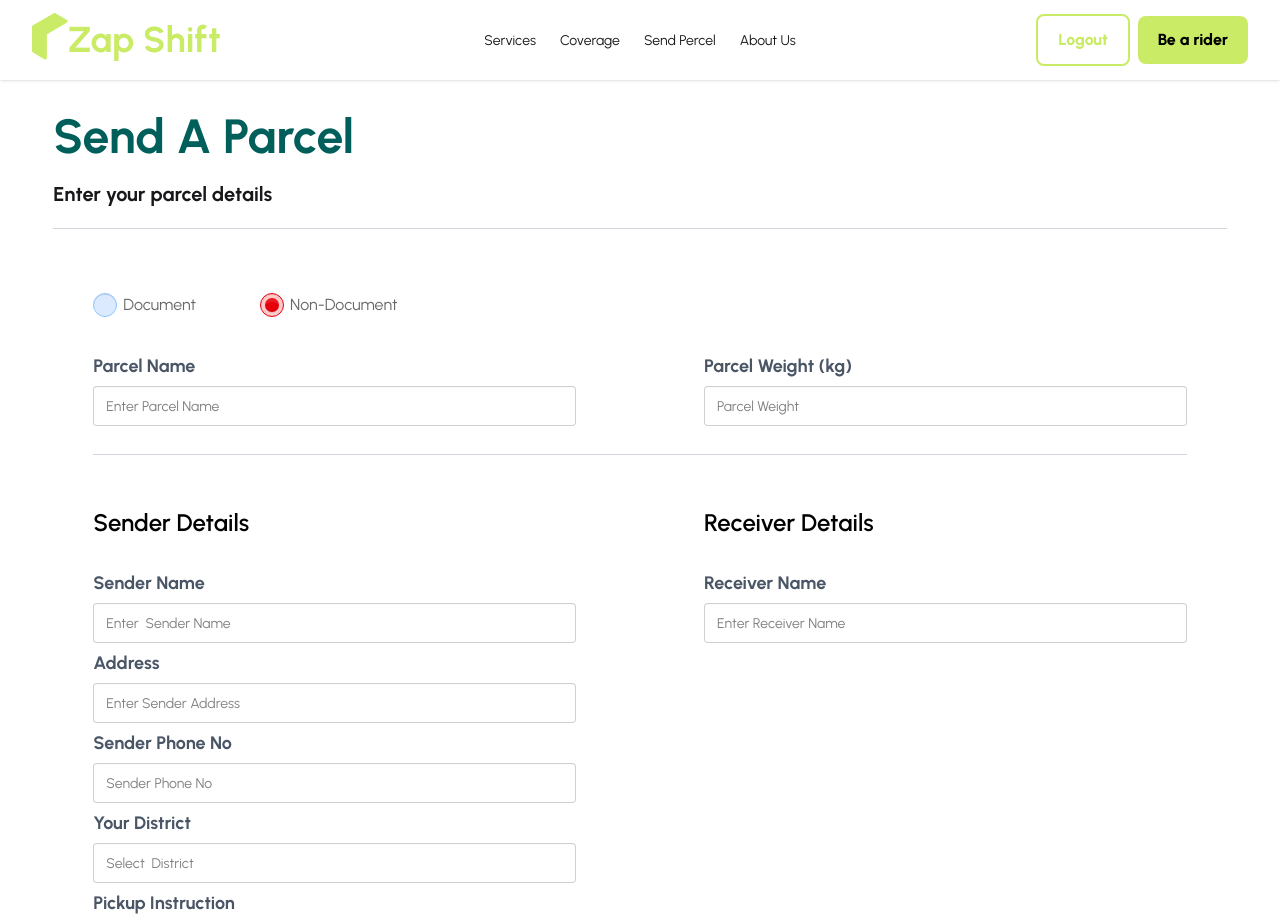
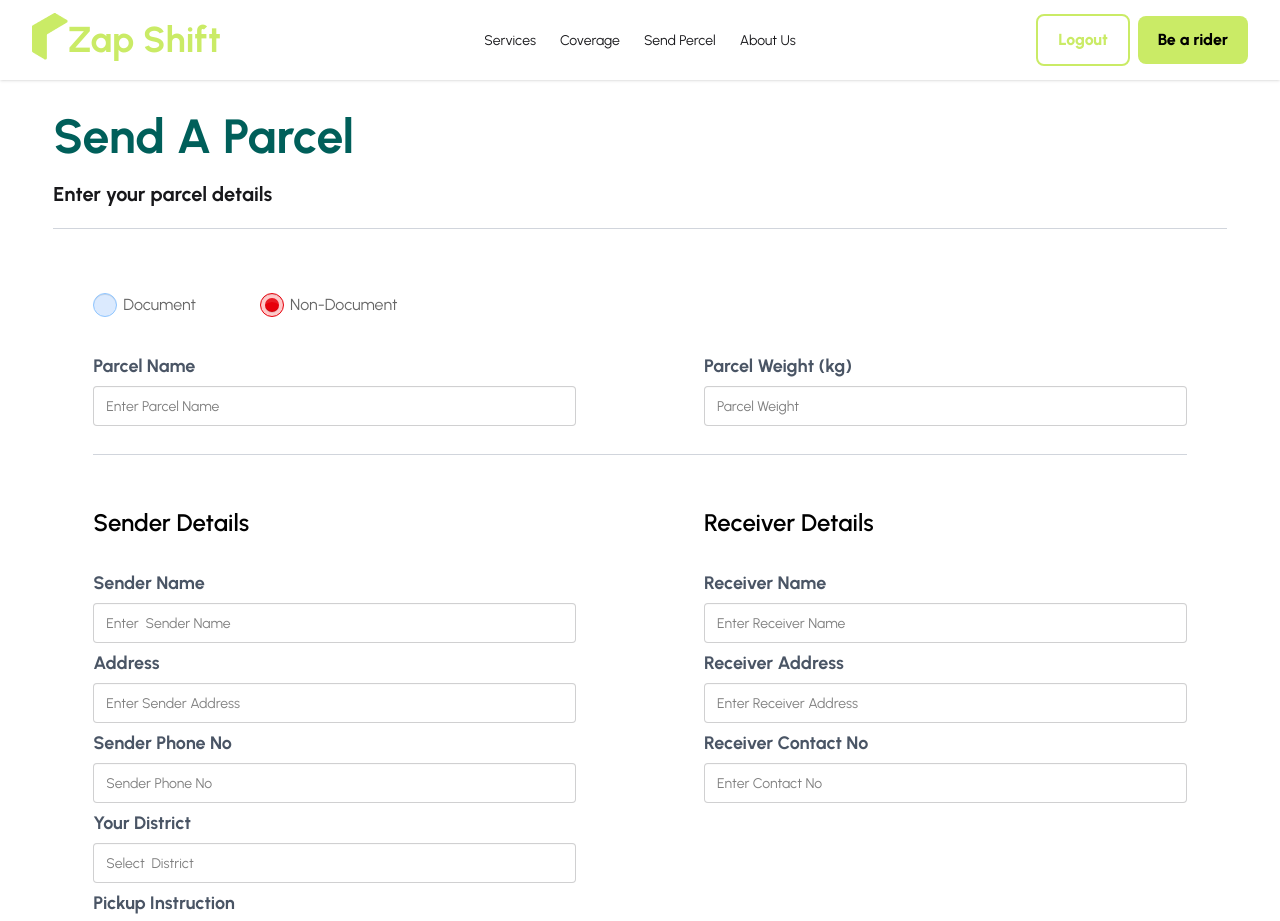
Before and after one commit to rimpakasundi07/Zap-Shift-Client, a React (Vite) app: page /send-percel in a window 1280 px wide. Shown: the top 921 px of the page. Built offline with nearby package versions, Linux system fonts and the light colour scheme; no server answers; sample sign-in values are in the browser's storage.

Commit message:
Add receiver address and contact number input fields to Send Parcel form

```diff
--- a/src/pages/sendPercel/SendPercel.jsx
+++ b/src/pages/sendPercel/SendPercel.jsx
@@ -81,7 +81,7 @@ const SendPercel = () => {
           {/* two column */}
           <div className="grid grid-cols-1 md:grid-cols-2 gap-32 py-4 lg:py-6">
             {/* 1st div  || sender info  */}
-            <div className="space-y-3 ">
+            <div className="space-y-4 ">
               <fieldset className="fieldset">
                 <h2 className="text-lg lg:text-2xl py-2 lg:py-6 font-semibold">
                   Sender Details
@@ -108,7 +108,7 @@ const SendPercel = () => {
                   Sender Phone No
                 </label>
                 <input
-                  type="text"
+                  type="number"
                   className="input w-full"
                   placeholder="Sender Phone No"
                 />
@@ -134,7 +134,7 @@ const SendPercel = () => {
             </div>
 
             {/* 2nd div  || receiver info */}
-            <div className="space-y-3 ">
+            <div className="space-y-4 ">
               <fieldset className="fieldset">
                 <h2 className="text-lg lg:text-2xl py-2 lg:py-6 font-semibold">
                   Receiver Details
@@ -148,9 +148,26 @@ const SendPercel = () => {
                   className="input  w-full"
                   placeholder="Enter Receiver Name"
                 />
+                <label className="label text-lg font-bold text-gray-600">
+                  Receiver Address
+                </label>
+                <input
+                  type="text"
+                  className="input  w-full"
+                  placeholder="Enter Receiver Address"
+                />
+                <label className="label text-lg font-bold text-gray-600">
+                  Receiver Contact No
+                </label>
+                <input
+                  type="number"
+                  className="input  w-full"
+                  placeholder="Enter Contact No"
+                />
               </fieldset>
             </div>
           </div>
+          {/* submit button */}
           <input
             type="submit"
             className="btn my-3 lg:my-6 bg-[#CAEB66] hover:bg-teal-800 cursor-pointer hover:text-white text-black"
```
